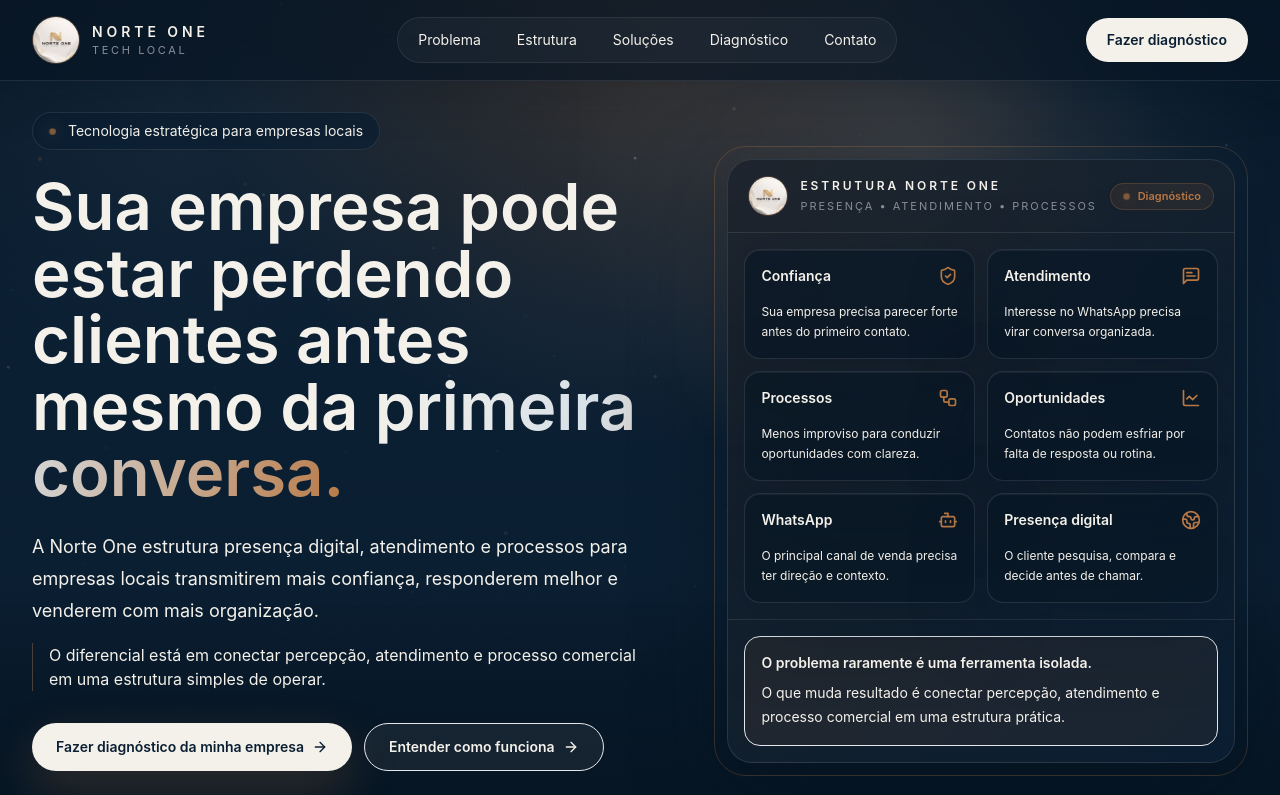
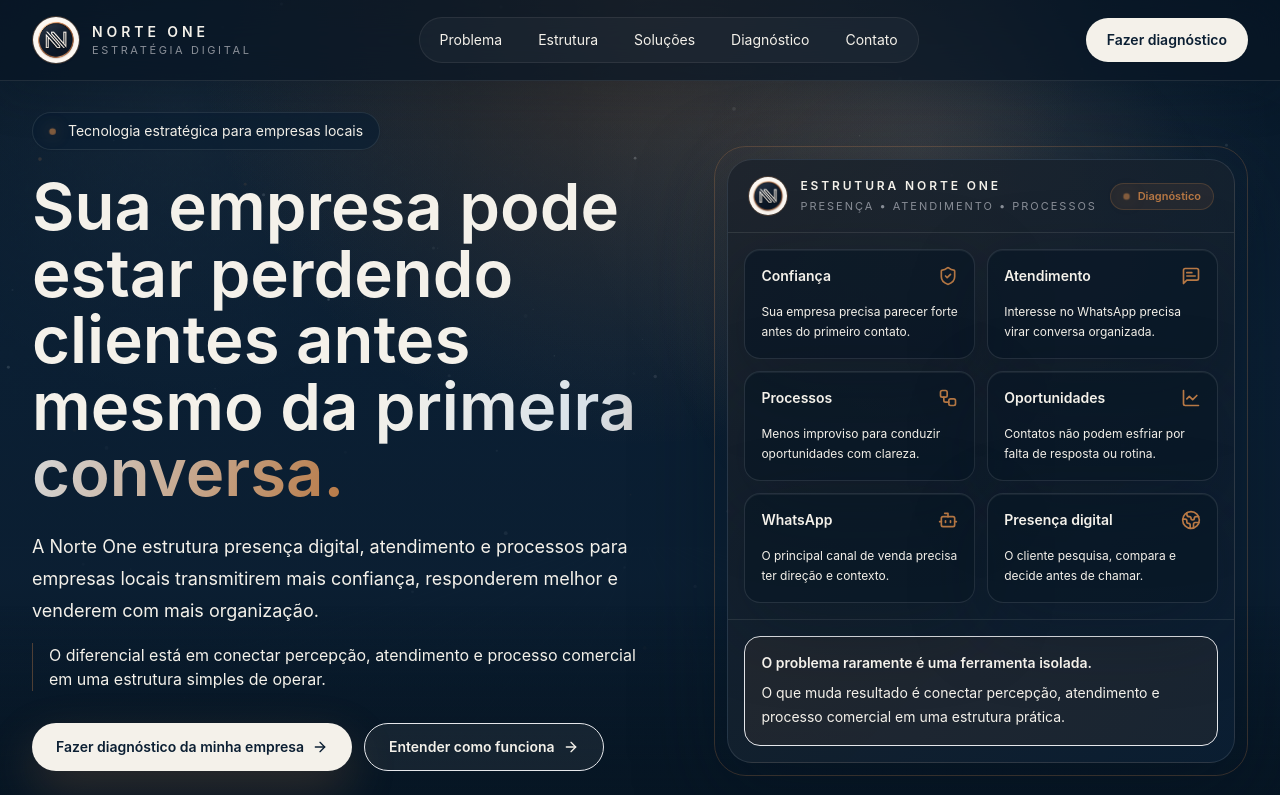
Before and after one commit to freelanortemt/site-norte-one, a Next.js app: page / in a window 1280 px wide. Shown: the top 795 px of the page. Built offline with nearby package versions, Linux system fonts and the light colour scheme.

Commit message:
Update Norte One brand logo

```diff
--- a/app/servicos/[slug]/page.tsx
+++ b/app/servicos/[slug]/page.tsx
@@ -74,7 +74,7 @@
             />
             <div data-cinematic>
               <p className="font-display text-xs font-semibold uppercase tracking-[0.22em] sm:text-sm sm:tracking-[0.28em]">Norte One</p>
-              <p className="text-[10px] uppercase tracking-[0.18em] text-cinza-pedra sm:text-[11px] sm:tracking-[0.24em]">Tech local</p>
+              <p className="text-[10px] uppercase tracking-[0.18em] text-cinza-pedra sm:text-[11px] sm:tracking-[0.24em]">Estratégia Digital</p>
             </div>
           </Link>
 
--- a/components/NorteOneSite.tsx
+++ b/components/NorteOneSite.tsx
@@ -331,7 +331,7 @@
             />
             <div>
               <p className="font-display text-xs font-semibold uppercase tracking-[0.22em] text-off-white sm:text-sm sm:tracking-[0.28em]">Norte One</p>
-              <p className="text-[10px] uppercase tracking-[0.18em] text-cinza-pedra sm:text-[11px] sm:tracking-[0.24em]">Tech local</p>
+              <p className="text-[10px] uppercase tracking-[0.18em] text-cinza-pedra sm:text-[11px] sm:tracking-[0.24em]">Estratégia Digital</p>
             </div>
           </a>
 
--- a/lib/site.ts
+++ b/lib/site.ts
@@ -5,5 +5,5 @@
   return `${siteBasePath}${normalizedPath}`;
 }
 
-export const brandLogoSmall = assetPath("/brand/norte-one-logo-premium-small.jpg");
+export const brandLogoSmall = assetPath("/brand/norte-one-logo-copper.png");
 export const brandLogo = brandLogoSmall;
```
Also changed, not shown: public/brand/norte-one-logo-copper.png (added).
